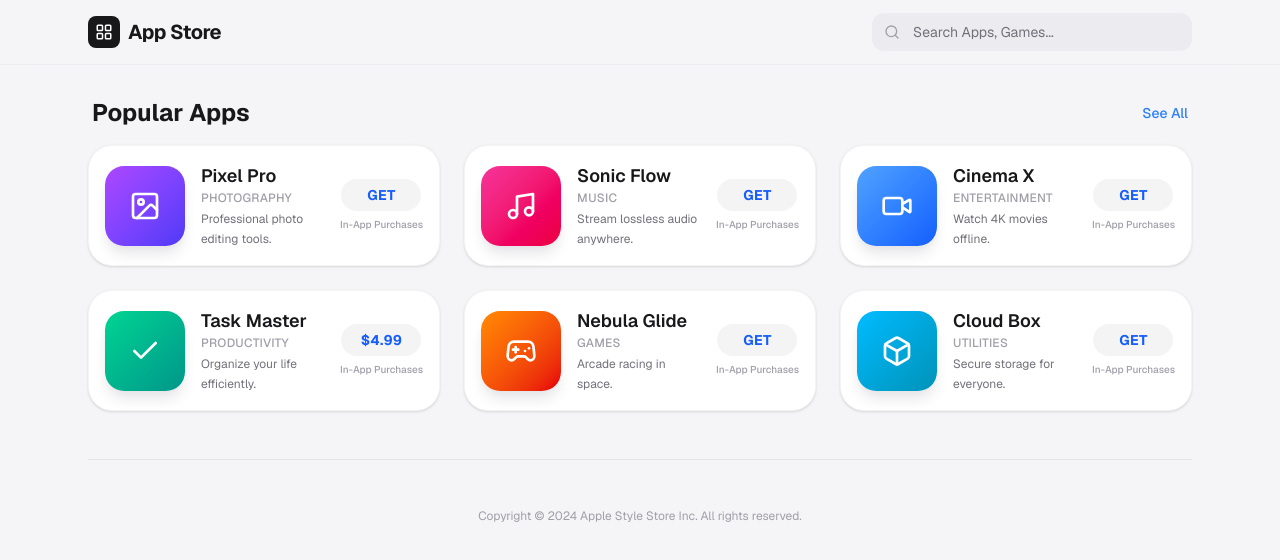
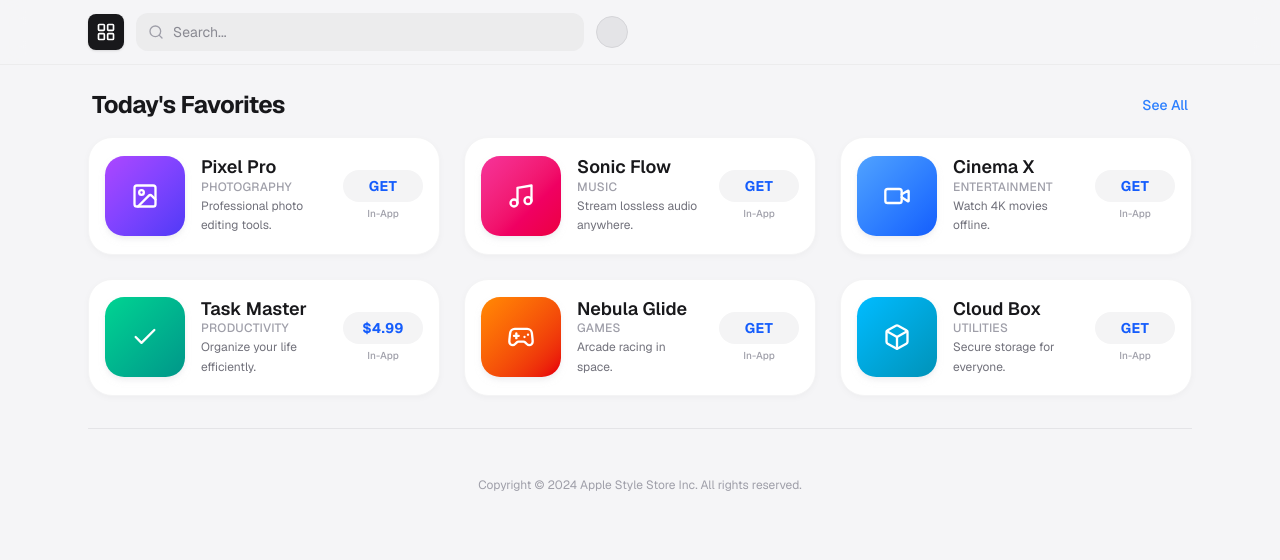
Before and after one commit to scvds123645/584136.xyz, a Next.js app: page /app-store in a window 1280 px wide. Shown: the top 560 px of the page. Built offline with nearby package versions, Linux system fonts and the light colour scheme.

Commit message:
Update page.tsx

```diff
--- a/app/app-store/page.tsx
+++ b/app/app-store/page.tsx
@@ -2,9 +2,8 @@
 
 import { useState } from "react";
 import {
-  Search, Download, Cloud, Command,
-  Zap, Image as ImageIcon, Music, Video,
-  Box, Check, Loader2, Gamepad2, LayoutGrid
+  Search, LayoutGrid, Image as ImageIcon, Music, Video,
+  Check, Gamepad2, Box, Loader2, Home, Layers, User
 } from "lucide-react";
 
 // --- 1. 模拟数据 ---
@@ -14,7 +13,7 @@ const APPS = [
     name: "Pixel Pro",
     category: "Photography",
     desc: "Professional photo editing tools.",
-    icon: <ImageIcon className="text-white" size={32} />,
+    icon: <ImageIcon className="text-white" size={28} />, // 图标尺寸调整，由容器控制最终大小
     color: "bg-gradient-to-br from-purple-500 to-indigo-600",
     price: "GET",
   },
@@ -23,7 +22,7 @@ const APPS = [
     name: "Sonic Flow",
     category: "Music",
     desc: "Stream lossless audio anywhere.",
-    icon: <Music className="text-white" size={32} />,
+    icon: <Music className="text-white" size={28} />,
     color: "bg-gradient-to-br from-pink-500 to-rose-600",
     price: "GET",
   },
@@ -32,7 +31,7 @@ const APPS = [
     name: "Cinema X",
     category: "Entertainment",
     desc: "Watch 4K movies offline.",
-    icon: <Video className="text-white" size={32} />,
+    icon: <Video className="text-white" size={28} />,
     color: "bg-gradient-to-br from-blue-400 to-blue-600",
     price: "GET",
   },
@@ -41,7 +40,7 @@ const APPS = [
     name: "Task Master",
     category: "Productivity",
     desc: "Organize your life efficiently.",
-    icon: <Check className="text-white" size={32} />,
+    icon: <Check className="text-white" size={28} />,
     color: "bg-gradient-to-br from-emerald-400 to-teal-600",
     price: "$4.99",
   },
@@ -50,7 +49,7 @@ const APPS = [
     name: "Nebula Glide",
     category: "Games",
     desc: "Arcade racing in space.",
-    icon: <Gamepad2 className="text-white" size={32} />,
+    icon: <Gamepad2 className="text-white" size={28} />,
     color: "bg-gradient-to-br from-orange-400 to-red-600",
     price: "GET",
   },
@@ -59,7 +58,7 @@ const APPS = [
     name: "Cloud Box",
     category: "Utilities",
     desc: "Secure storage for everyone.",
-    icon: <Box className="text-white" size={32} />,
+    icon: <Box className="text-white" size={28} />,
     color: "bg-gradient-to-br from-sky-400 to-cyan-600",
     price: "GET",
   },
@@ -75,136 +74,158 @@ export default function AppStore() {
   );
 
   return (
-    <div className="min-h-screen bg-[#F5F5F7] font-sans text-zinc-900 selection:bg-blue-500/20">
+    // pb-24 为底部导航栏留出空间
+    <div className="min-h-screen bg-[#F5F5F7] font-sans text-zinc-900 selection:bg-blue-500/20 pb-24 md:pb-0">
 
-      {/* --- Header (Glassmorphism) --- */}
-      <header className="sticky top-0 z-50 bg-[#F5F5F7]/80 backdrop-blur-xl border-b border-zinc-200/50 transition-all">
-        <div className="max-w-6xl mx-auto px-4 sm:px-6 h-16 flex items-center justify-between">
-          <div className="flex items-center gap-2">
-             {/* Logo Area */}
-            <div className="w-8 h-8 bg-zinc-900 rounded-lg flex items-center justify-center text-white">
-                <LayoutGrid size={18} />
-            </div>
-            <span className="text-xl font-bold tracking-tight">App Store</span>
+      {/* --- Header (移动端重构) --- */}
+      {/* 使用 sticky 配合 backdrop-blur 模拟原生导航栏效果 */}
+      <header className="sticky top-0 z-50 bg-[#F5F5F7]/85 backdrop-blur-md border-b border-zinc-200/60 supports-[backdrop-filter]:bg-[#F5F5F7]/60">
+        <div className="max-w-6xl mx-auto px-4 sm:px-6 h-14 md:h-16 flex items-center gap-3">
+
+          {/* Logo: 移动端更小 */}
+          <div className="w-8 h-8 md:w-9 md:h-9 bg-zinc-900 rounded-lg flex items-center justify-center text-white shrink-0 shadow-sm">
+              <LayoutGrid size={16} className="md:w-5 md:h-5" />
           </div>
 
-          {/* Search Bar (Now aligned to the right since avatar is gone) */}
-          <div className="relative group w-full max-w-xs hidden sm:block">
+          {/* Search Bar: 移动端自适应宽度，不再隐藏 */}
+          <div className="relative group flex-1 max-w-md">
             <Search className="absolute left-3 top-1/2 -translate-y-1/2 text-zinc-400 group-focus-within:text-blue-500 transition-colors" size={16} />
             <input
               type="text"
-              placeholder="Search Apps, Games..."
+              placeholder="Search..."
               value={searchTerm}
               onChange={(e) => setSearchTerm(e.target.value)}
-              className="w-full bg-zinc-200/50 hover:bg-zinc-200/80 focus:bg-white border border-transparent focus:border-blue-500/30 rounded-xl py-2 pl-10 pr-4 text-sm outline-none transition-all duration-300 placeholder:text-zinc-500"
+              // 移动端输入框样式优化：圆角更大，高度适应手指
+              className="w-full bg-zinc-200/60 focus:bg-white border border-transparent focus:border-blue-500/20 rounded-xl py-2 pl-9 pr-4 text-sm outline-none transition-all duration-300 placeholder:text-zinc-500/80 shadow-inner md:shadow-none"
             />
           </div>
+
+          {/* 桌面端头像/菜单占位 */}
+          <div className="hidden md:block w-8 h-8 rounded-full bg-zinc-200 border border-zinc-300" />
         </div>
       </header>
 
-      <main className="max-w-6xl mx-auto px-4 sm:px-6 py-8 space-y-12">
+      <main className="max-w-6xl mx-auto px-4 sm:px-6 py-6 space-y-8">
 
         {/* --- App List Section --- */}
         <section className="animate-in fade-in slide-in-from-bottom-4 duration-700">
             <div className="flex items-center justify-between mb-4 px-1">
-                <h2 className="text-2xl font-bold text-zinc-900">Popular Apps</h2>
-                <span className="text-blue-500 text-sm font-medium cursor-pointer hover:underline">See All</span>
+                <h2 className="text-xl md:text-2xl font-bold text-zinc-900 tracking-tight">Today's Favorites</h2>
+                <span className="text-blue-500 text-sm font-medium cursor-pointer active:opacity-60 transition-opacity">See All</span>
             </div>
 
-            <div className="grid grid-cols-1 sm:grid-cols-2 lg:grid-cols-3 gap-6">
+            {/* Grid: 手机端单列 (grid-cols-1)，平板双列，桌面三列 */}
+            <div className="grid grid-cols-1 md:grid-cols-2 lg:grid-cols-3 gap-4 md:gap-6">
                 {filteredApps.map((app) => (
                     <AppCard key={app.id} app={app} />
                 ))}
 
                 {filteredApps.length === 0 && (
-                    <div className="col-span-full py-20 text-center text-zinc-400">
+                    <div className="col-span-full py-12 text-center flex flex-col items-center justify-center text-zinc-400">
+                        <Search size={48} className="opacity-20 mb-4" />
                         <p>No apps found matching "{searchTerm}"</p>
                     </div>
                 )}
             </div>
         </section>
 
-        {/* Footer */}
-        <footer className="pt-12 pb-20 border-t border-zinc-200 text-center">
+        {/* Footer - 桌面端显示，移动端被底部导航取代或简化 */}
+        <footer className="hidden md:block pt-12 pb-20 border-t border-zinc-200 text-center">
             <p className="text-xs text-zinc-400">
                 Copyright © 2024 Apple Style Store Inc. All rights reserved.
             </p>
         </footer>
+      </main>
 
-      </main>
+      {/* --- Mobile Bottom Navigation (新增) --- */}
+      <nav className="md:hidden fixed bottom-0 left-0 right-0 bg-[#F5F5F7]/90 backdrop-blur-xl border-t border-zinc-200 pb-[env(safe-area-inset-bottom)] z-50">
+        <div className="flex justify-around items-center h-14">
+            <NavItem icon={<Home size={24} />} label="Today" active />
+            <NavItem icon={<Gamepad2 size={24} />} label="Games" />
+            <NavItem icon={<Layers size={24} />} label="Apps" />
+            <NavItem icon={<Search size={24} />} label="Search" />
+        </div>
+      </nav>
     </div>
   );
 }
 
-// --- 子组件：App 卡片 ---
+// --- 底部导航项组件 ---
+function NavItem({ icon, label, active }: { icon: React.ReactNode, label: string, active?: boolean }) {
+    return (
+        <button className={`flex flex-col items-center justify-center w-full h-full space-y-0.5 ${active ? "text-blue-500" : "text-zinc-400 hover:text-zinc-500"}`}>
+            {icon}
+            <span className="text-[10px] font-medium">{label}</span>
+        </button>
+    )
+}
+
+// --- 子组件：App 卡片 (响应式重构) ---
 function AppCard({ app }: { app: typeof APPS[0] }) {
     return (
-        <div className="group bg-white p-4 rounded-3xl shadow-sm border border-zinc-100 hover:shadow-xl hover:shadow-zinc-200/50 hover:-translate-y-1 transition-all duration-300 flex items-center gap-4">
-            {/* Icon */}
-            <div className={`w-20 h-20 rounded-[1.2rem] ${app.color} flex items-center justify-center shadow-lg shadow-zinc-200 group-hover:scale-105 transition-transform duration-300 shrink-0`}>
-                {app.icon}
+        // 增加 active:scale-98 实现点击时的微缩效果，提升原生应用手感
+        <div className="group bg-white p-3 md:p-4 rounded-2xl md:rounded-3xl shadow-[0_2px_8px_-2px_rgba(0,0,0,0.05)] border border-zinc-100 md:hover:shadow-xl md:hover:shadow-zinc-200/50 md:hover:-translate-y-1 transition-all duration-300 flex items-center gap-3 md:gap-4 active:scale-[0.98]">
+
+            {/* Icon: 手机端缩小到 w-16 (64px)，桌面端保持 w-20 (80px) */}
+            <div className={`w-16 h-16 md:w-20 md:h-20 rounded-xl md:rounded-[1.2rem] ${app.color} flex items-center justify-center shadow-md shadow-zinc-200/50 group-hover:scale-105 transition-transform duration-300 shrink-0`}>
+                {/* 克隆图标并调整大小以适应容器 */}
+                <div className="scale-90 md:scale-100 transform transition-transform">
+                    {app.icon}
+                </div>
             </div>
 
             {/* Text Info */}
-            <div className="flex-1 min-w-0">
-                <h3 className="font-semibold text-lg text-zinc-900 truncate">{app.name}</h3>
-                <p className="text-xs text-zinc-400 font-medium mb-1 uppercase tracking-wide">{app.category}</p>
-                <p className="text-xs text-zinc-500 line-clamp-2 leading-relaxed">{app.desc}</p>
+            <div className="flex-1 min-w-0 flex flex-col justify-center py-0.5">
+                <h3 className="font-semibold text-base md:text-lg text-zinc-900 truncate leading-tight">{app.name}</h3>
+                <p className="text-[10px] md:text-xs text-zinc-400 font-medium mb-0.5 uppercase tracking-wide">{app.category}</p>
+                {/* 手机端只显示一行描述，保持列表整洁 */}
+                <p className="text-xs text-zinc-500 line-clamp-1 md:line-clamp-2 leading-relaxed hidden xs:block">{app.desc}</p>
             </div>
 
             {/* Action Button */}
-            <div className="shrink-0 flex flex-col items-center">
+            <div className="shrink-0 flex flex-col items-center justify-center pl-1">
                  <GetButton initialLabel={app.price} />
-                 <span className="text-[10px] text-zinc-400 mt-1.5 font-medium">In-App Purchases</span>
+                 <span className="text-[9px] md:text-[10px] text-zinc-400 mt-1 font-medium scale-90 md:scale-100 origin-top">In-App</span>
             </div>
         </div>
     );
 }
 
-// --- 子组件：GET 按钮 (核心交互) ---
+// --- 子组件：GET 按钮 (微调) ---
 function GetButton({ initialLabel = "GET" }: { initialLabel?: string }) {
     const [status, setStatus] = useState<"idle" | "loading" | "done">("idle");
 
     const handleClick = () => {
         if (status !== "idle") return;
-
         setStatus("loading");
-        // 模拟下载过程 1.5秒
-        setTimeout(() => {
-            setStatus("done");
-        }, 1500);
+        setTimeout(() => setStatus("done"), 1500);
     };
 
     return (
         <button
             onClick={handleClick}
             className={`
-                relative overflow-hidden font-bold text-xs sm:text-sm tracking-wide rounded-full transition-all duration-500
-                flex items-center justify-center
+                relative overflow-hidden font-bold text-xs md:text-sm tracking-wide rounded-full transition-all duration-500
+                flex items-center justify-center select-none
                 ${status === "idle"
-                    ? "bg-zinc-100 text-blue-600 hover:bg-blue-100 w-20 h-8 active:scale-95"
+                    ? "bg-zinc-100 text-blue-600 hover:bg-blue-100 w-[4.5rem] h-7 md:w-20 md:h-8 active:scale-90"
                     : ""}
                 ${status === "loading"
-                    ? "w-8 h-8 bg-zinc-100 cursor-wait"
+                    ? "w-7 h-7 md:w-8 md:h-8 bg-zinc-100 cursor-wait"
                     : ""}
                 ${status === "done"
-                    ? "bg-transparent text-zinc-400 ring-2 ring-inset ring-zinc-200 w-20 h-8 cursor-default"
+                    ? "bg-transparent text-zinc-400 ring-1 md:ring-2 ring-inset ring-zinc-200 w-[4.5rem] h-7 md:w-20 md:h-8 cursor-default"
                     : ""}
             `}
         >
-            {/* Idle State */}
             <span className={`absolute transition-all duration-300 ${status === "idle" ? "opacity-100 scale-100" : "opacity-0 scale-50"}`}>
                 {initialLabel}
             </span>
-
-            {/* Loading State */}
             <Loader2
                 className={`absolute animate-spin text-zinc-400 transition-all duration-300 ${status === "loading" ? "opacity-100 scale-100" : "opacity-0 scale-50"}`}
-                size={16}
+                size={14}
                 strokeWidth={3}
             />
-
-            {/* Done State (OPEN) */}
             <span className={`absolute transition-all duration-300 ${status === "done" ? "opacity-100 scale-100 font-semibold" : "opacity-0 scale-150"}`}>
                 OPEN
             </span>
```
